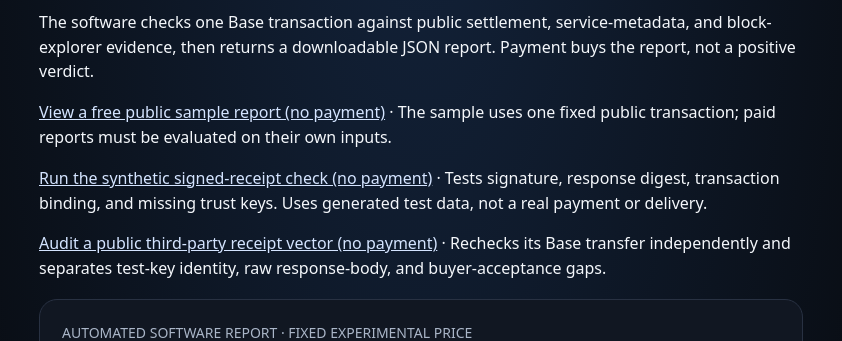
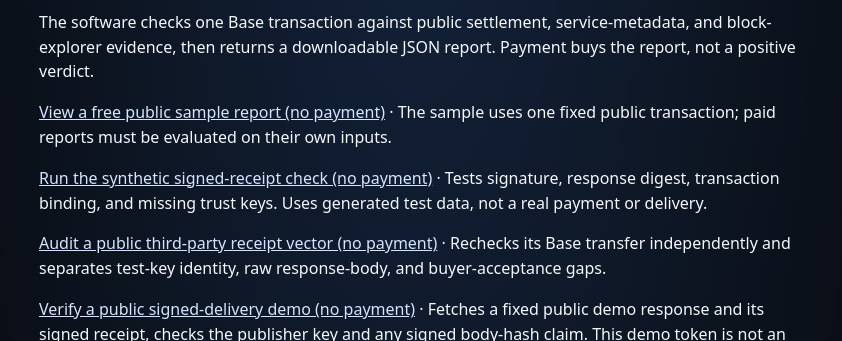
Before and after one commit to EkkoTang67/sable-agent-reliability-ci-check, a plain HTML site: page checkout-poc/public/x402-report.html in a window 1280 px wide. Shown: the part 247-588 px from the top of the page, without its empty margins (219-1061 px from the left). Drawn offline with Linux system fonts and the light colour scheme; no server answers.

Commit message:
Expose free signed-delivery demo verification link

```diff
--- a/checkout-poc/public/x402-report.html
+++ b/checkout-poc/public/x402-report.html
@@ -9,6 +9,7 @@
 <p><a href="/api/demo_report">View a free public sample report (no payment)</a> · The sample uses one fixed public transaction; paid reports must be evaluated on their own inputs.</p>
 <p><a href="/api/receipt_verifier_self_test">Run the synthetic signed-receipt check (no payment)</a> · Tests signature, response digest, transaction binding, and missing trust keys. Uses generated test data, not a real payment or delivery.</p>
 <p><a href="/api/external_receipt_audit">Audit a public third-party receipt vector (no payment)</a> · Rechecks its Base transfer independently and separates test-key identity, raw response-body, and buyer-acceptance gaps.</p>
+<p><a href="/api/aethelforge_delivery_demo">Verify a public signed-delivery demo (no payment)</a> · Fetches a fixed public demo response and its signed receipt, checks the publisher key and any signed body-hash claim. This demo token is not an on-chain payment, so settlement remains UNKNOWN.</p>
 <section class="panel"><div class="muted">AUTOMATED SOFTWARE REPORT · FIXED EXPERIMENTAL PRICE</div><div class="price">$9.00 USD</div><p class="muted">Sandbox transactions use fake funds and are not revenue. Live checkout is disabled for this prototype. Do not enter private keys or secrets.</p></section>
 <section class="panel"><h2>Evidence inputs</h2><form id="case-form">
 <div class="field"><label for="transaction_hash">Base transaction hash</label><input id="transaction_hash" required pattern="0x[0-9a-fA-F]{64}" maxlength="66" value="0x77bd390b27324e279ee1e227ccb58386135a2c68fe135e46c2608f34877b4526"></div>
```
